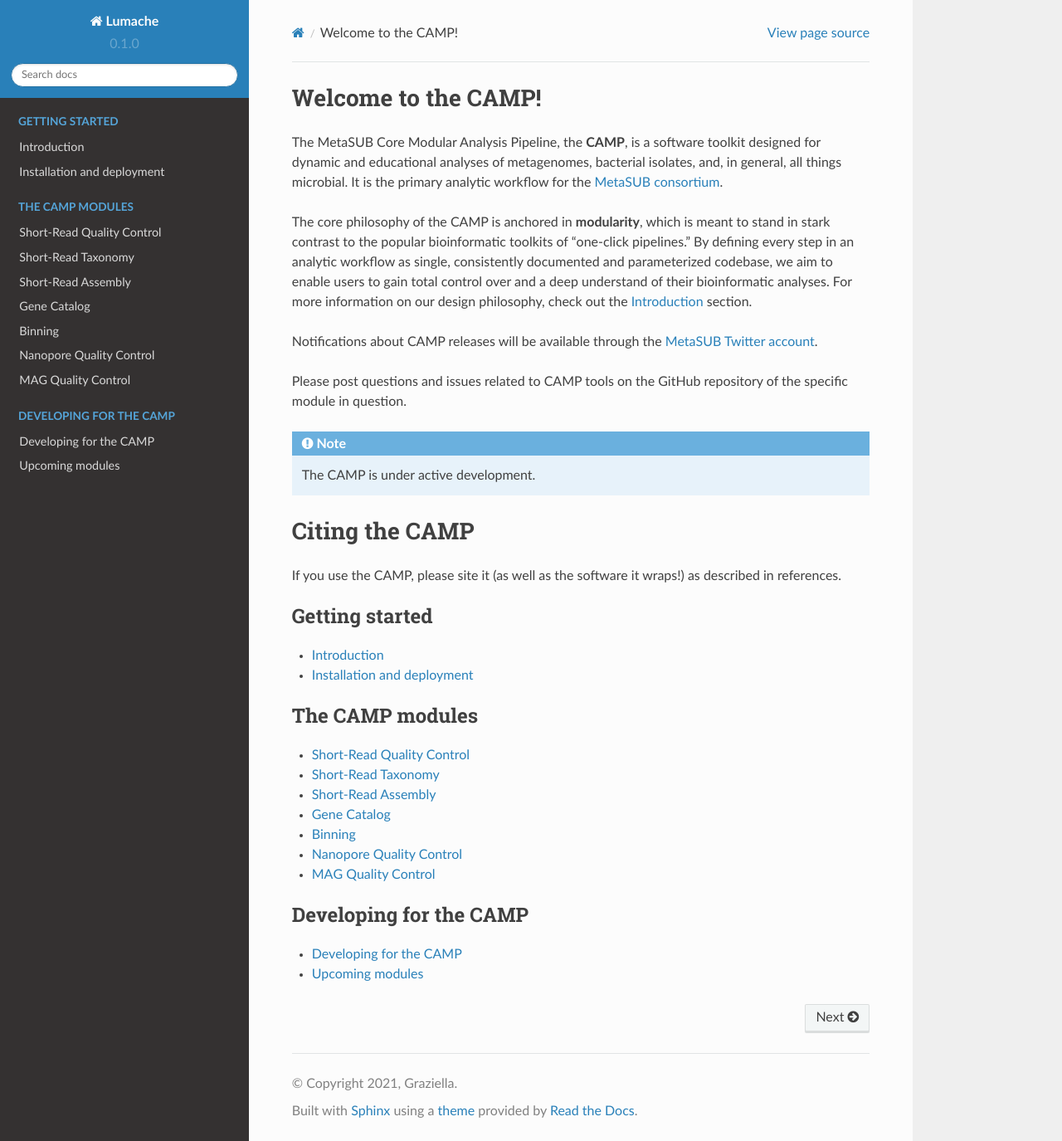
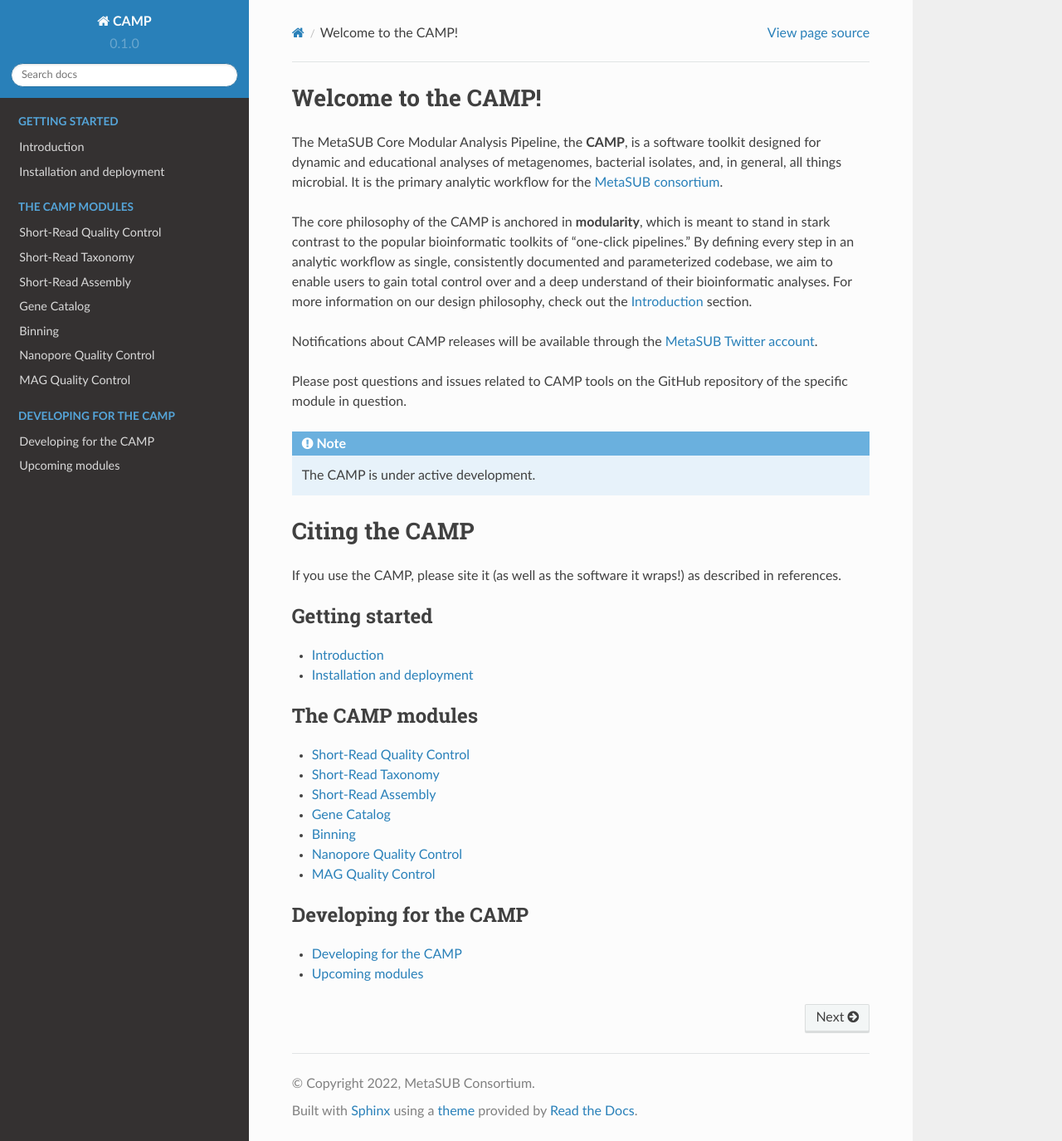
Before and after one commit to MetaSUB-CAMP/camp-documentation, a Sphinx documentation site: the page built from docs/source/index.rst, in a window 1280 px wide and 1375 px high. Shown: the whole window at 83% size. Built offline with Sphinx 7.4.7 and the Read the Docs theme 2.0.0, drawn with Linux system fonts in a browser that asks for light colours; pages that are not in the unit, such as notebooks, are missing from menus.

Commit message:
Update conf.py

```diff
--- a/docs/source/conf.py
+++ b/docs/source/conf.py
@@ -8,9 +8,9 @@ source_suffix = ['.rst', '.md']
 
 # -- Project information
 
-project = 'Lumache'
-copyright = '2021, Graziella'
-author = 'Graziella'
+project = 'CAMP'
+copyright = '2022, MetaSUB Consortium'
+author = 'Braden T Tierney, Lauren Mak'
 
 release = '0.1'
 version = '0.1.0'
```
